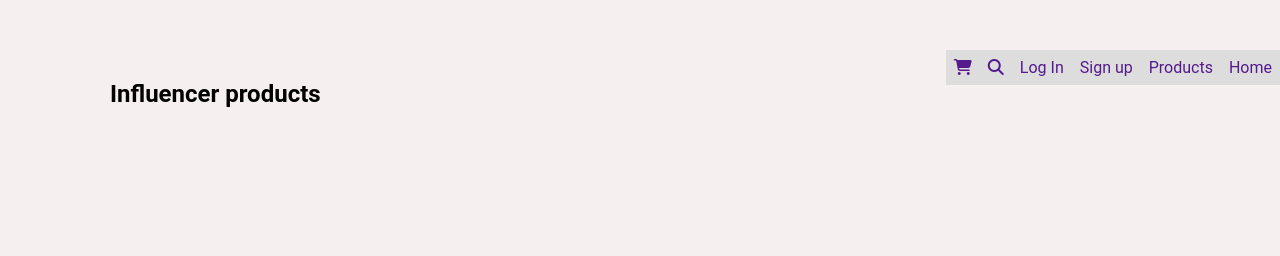
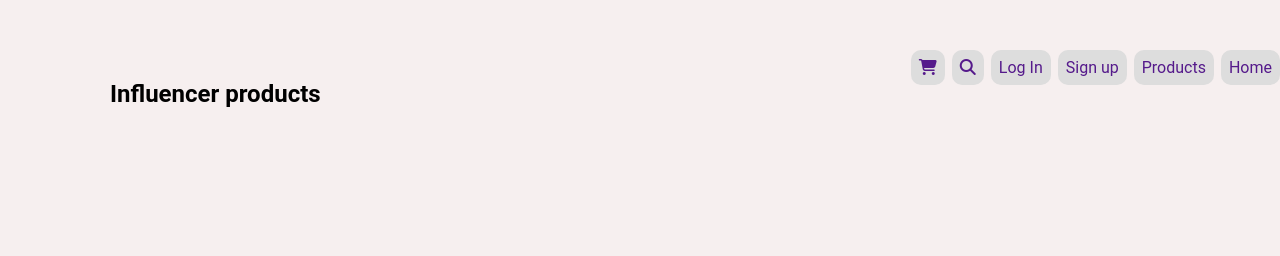
Before and after one commit to alaminhossainjibon/influencer-gears-repo, a plain HTML site: page index.html in a window 1280 px wide. Shown: the top 256 px of the page. Drawn offline with Linux system fonts and the light colour scheme.

Commit message:
last commit

```diff
--- a/css-style/style.css
+++ b/css-style/style.css
@@ -26,6 +26,11 @@ li {
     padding: 8px;
     background-color: #dddddd;
     text-align: right;
+    border-radius: 10px;
+    margin-left: 7px;
+  }
+  ul li:hover a{
+    background-image: linear-gradient(rgba(248, 117, 183, 0.438), lightyellow);
   }
 /*========================================
 ============products section start=========
```
